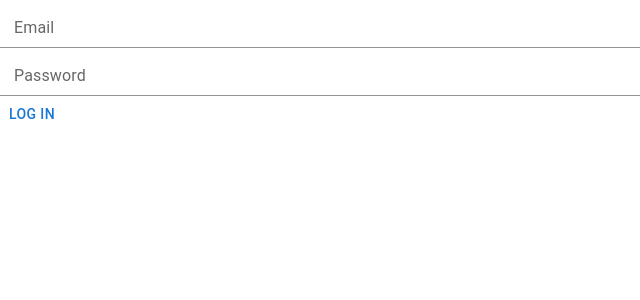
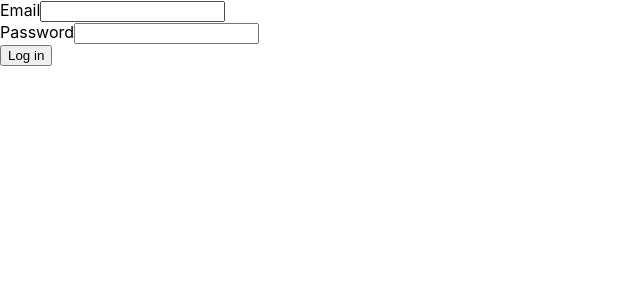
Before and after one commit to AlfredoThill/business-manager-web, a React (Create React App) app: page /login in a window 1280 px wide. Shown: the top 300 px of the page, without its empty margins (0-640 px from the left). Built offline with nearby package versions, Linux system fonts and the light colour scheme.

Commit message:
native progress

```diff
--- a/package.json
+++ b/package.json
@@ -3,9 +3,6 @@
   "version": "0.1.0",
   "private": true,
   "dependencies": {
-    "@emotion/react": "^11.10.4",
-    "@emotion/styled": "^11.10.4",
-    "@mui/material": "^5.10.8",
     "@reduxjs/toolkit": "^1.8.5",
     "@testing-library/jest-dom": "^5.16.5",
     "@testing-library/react": "^13.4.0",
--- a/src/components/App.tsx
+++ b/src/components/App.tsx
@@ -34,6 +34,7 @@ const App = () => {
         <Routes>
           <Route path='/login' element={<Login />} />
           <Route path='/' element={user.isLogged ? <Home /> : <Navigate to='/login' />} />
+          {/* <Route path='/' element={<Home />} /> */}
         </Routes>
       </Suspense>
     </Router>
--- a/src/components/common/CustomInput.tsx
+++ b/src/components/common/CustomInput.tsx
@@ -1,41 +1,39 @@
-import { HTMLInputTypeAttribute, SyntheticEvent } from 'react';
 import {
-  FormControl,
-  FormControlProps,
-  InputLabel,
-  InputLabelProps,
-  Input,
-  InputProps,
-} from '@mui/material';
+  HTMLInputTypeAttribute,
+  InputHTMLAttributes,
+  LabelHTMLAttributes,
+  HTMLAttributes,
+  ChangeEvent,
+} from 'react';
 
 export interface IcustomInput {
-  formControlProps?: FormControlProps;
   labelText: string;
   id: string;
-  labelProps?: InputLabelProps;
-  inputProps?: InputProps;
-  handleChange(event: SyntheticEvent): void;
   type: HTMLInputTypeAttribute;
+  inputProps?: InputHTMLAttributes<HTMLInputElement>;
+  labelProps?: LabelHTMLAttributes<HTMLLabelElement>;
+  containerProps?: HTMLAttributes<HTMLDivElement>;
+  handleChange: (event: ChangeEvent<HTMLInputElement>) => void;
 }
 
 const CustomInput: React.FC<IcustomInput> = ({
-  formControlProps,
   labelText,
   id,
+  type,
+  handleChange,
+  inputProps,
   labelProps,
-  inputProps,
-  handleChange,
-  type,
+  containerProps,
 }: IcustomInput) => {
   return (
-    <FormControl {...formControlProps}>
+    <div {...containerProps}>
       {labelText !== undefined ? (
-        <InputLabel htmlFor={id} {...labelProps}>
+        <label htmlFor={id} {...labelProps}>
           {labelText}
-        </InputLabel>
+        </label>
       ) : null}
-      <Input id={id} onChange={handleChange} {...inputProps} type={type} />
-    </FormControl>
+      <input id={id} onChange={handleChange} {...inputProps} type={type} />
+    </div>
   );
 };
 
--- a/src/components/routes/login/Login.tsx
+++ b/src/components/routes/login/Login.tsx
@@ -1,5 +1,4 @@
 import CustomInput from '../../common/CustomInput';
-import { Button } from '@mui/material';
 
 export interface ILogin {
   handleLogin(): void;
@@ -19,27 +18,14 @@ const Login: React.FC<ILogin> = ({
   return (
     <div>
       <form>
-        <CustomInput
-          labelText='Email'
-          id='email'
-          formControlProps={{
-            fullWidth: true,
-          }}
-          handleChange={handleEmailChange}
-          type='text'
-        />
+        <CustomInput labelText='Email' id='email' handleChange={handleEmailChange} type='email' />
         <CustomInput
           labelText='Password'
           id='password'
-          formControlProps={{
-            fullWidth: true,
-          }}
           handleChange={handlePasswordChange}
           type='password'
         />
-        <Button type='button' color='primary' onClick={handleLogin}>
-          Log in
-        </Button>
+        <button onClick={handleLogin}>Log in</button>
       </form>
     </div>
   );
```
Also changed, not shown: 1 other file (tests, documents, lock files or other folders).
